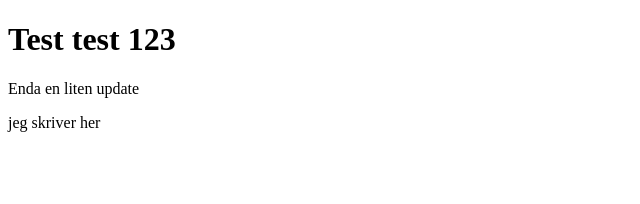
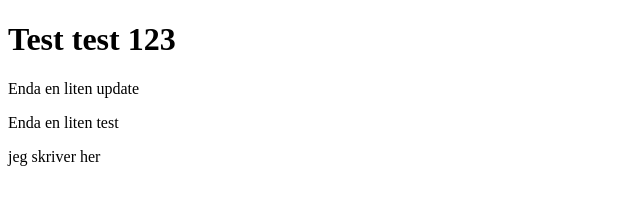
Before and after one commit to Viktorba91/ParOppgaveUke2, a plain HTML site: page index.html in a window 1280 px wide. Shown: the whole page, without its empty margins (0-640 px from the left). Drawn offline with Linux system fonts and the light colour scheme.

Commit message:
line19 change

```diff
--- a/index.html
+++ b/index.html
@@ -16,6 +16,7 @@
     <h1>Test test 123</h1>
     <p>Enda en liten update</p>
 
+    <p> Enda en liten test</p>
     <p>jeg skriver her</p>
 
 
```
